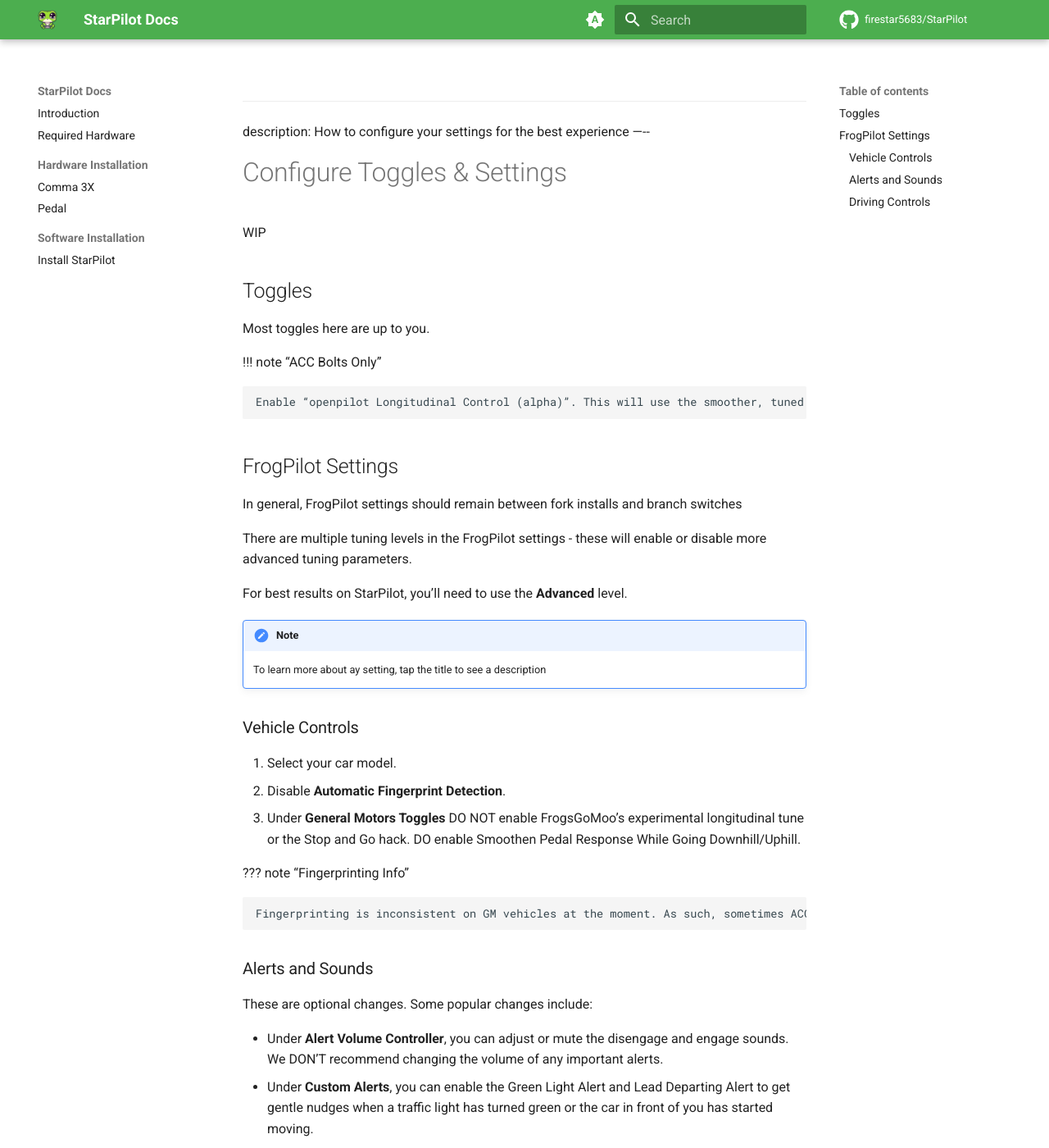
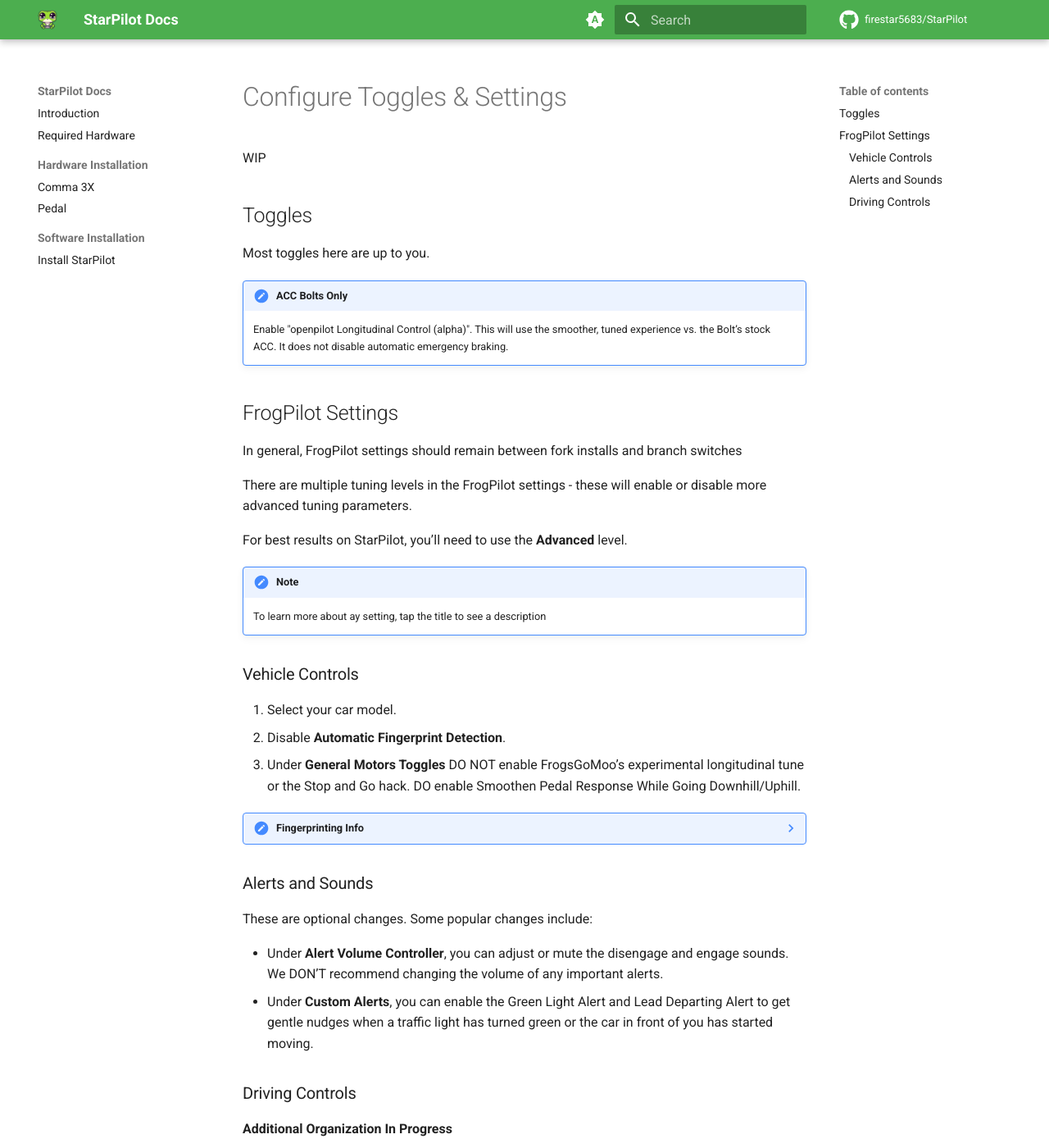
Before and after one commit to StarPilot-Docs/docs, an MkDocs documentation site: the page built from docs/software/toggles.md, in a window 1280 px wide and 1400 px high. Shown: the whole window at 82% size. Built offline with MkDocs 1.6.1 and Material for MkDocs 9.7.7, drawn with Linux system fonts in a browser that asks for light colours; comment, search, counter and statistics services are not loaded; some of the changed text lies outside the part shown.

Commit message:
Fix formatting (actually)
Thanks smart quotes :(

```diff
--- a/docs/software/toggles.md
+++ b/docs/software/toggles.md
@@ -1,6 +1,6 @@
 ---
 description: How to configure your settings for the best experience
-—--
+---
 
 # Configure Toggles & Settings
 
@@ -10,9 +10,9 @@
 
 Most toggles here are up to you.
 
-!!! note “ACC Bolts Only”
+!!! note "ACC Bolts Only"
 
-    Enable “openpilot Longitudinal Control (alpha)”. This will use the smoother, tuned experience vs. the Bolt’s stock ACC. It does not disable automatic emergency braking.
+	Enable "openpilot Longitudinal Control (alpha)". This will use the smoother, tuned experience vs. the Bolt’s stock ACC. It does not disable automatic emergency braking.
 
 ## FrogPilot Settings
 
@@ -32,7 +32,7 @@
 2. Disable **Automatic Fingerprint Detection**.
 3. Under **General Motors Toggles** DO NOT enable FrogsGoMoo’s experimental longitudinal tune or the Stop and Go hack. DO enable Smoothen Pedal Response While Going Downhill/Uphill.
 
-??? note “Fingerprinting Info”
+??? note "Fingerprinting Info"
 
     Fingerprinting is inconsistent on GM vehicles at the moment. As such, sometimes ACC bolts decide to fingerprint as Non-ACC which causes fun issues such as… not having Gas/Brake. So to be sure, it’s just always best to manually fingerprint.
 
@@ -46,7 +46,7 @@
 
 **Additional Organization In Progress**
 
-Under Driving Model, turn ON “Automatically download and update models”.
+Under Driving Model, turn ON "Automatically download and update models".
 
 !!! warning
 
```
